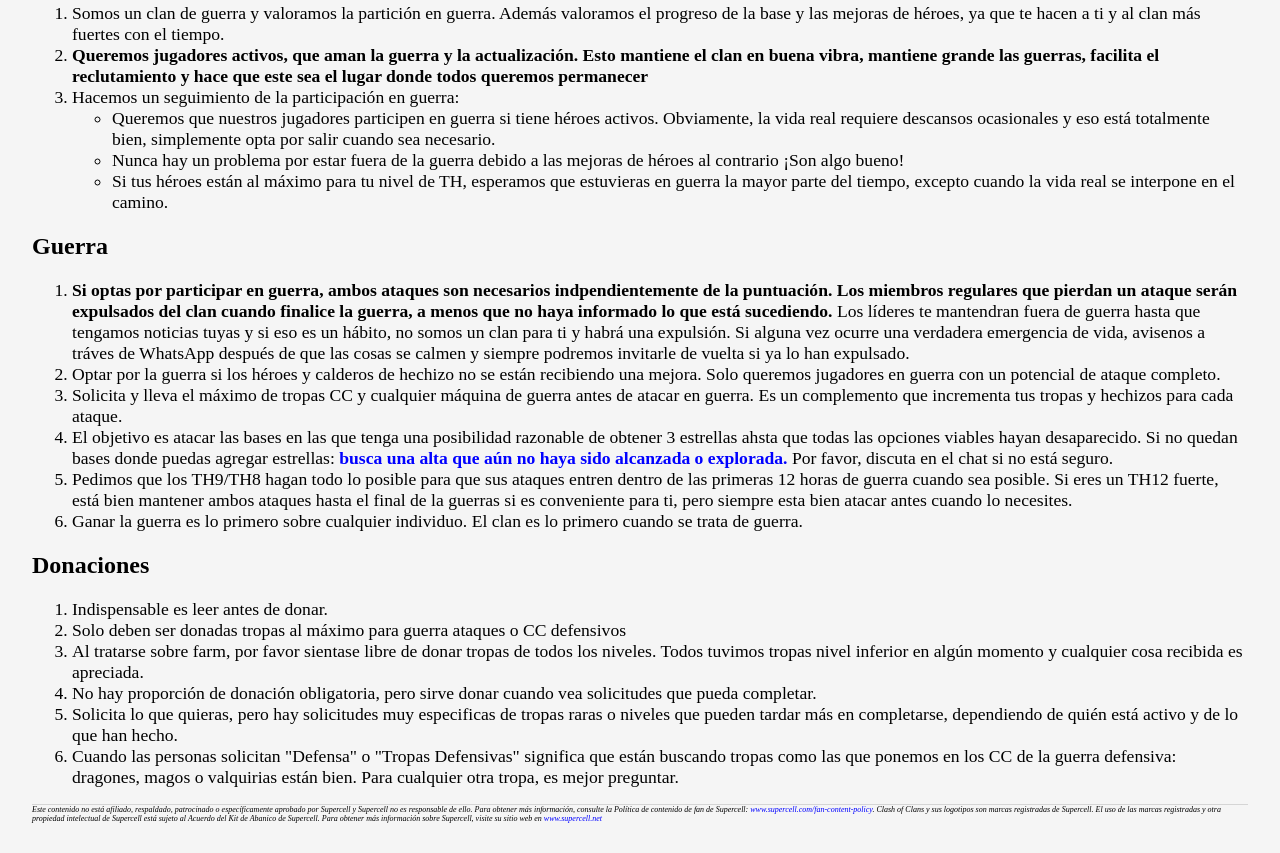
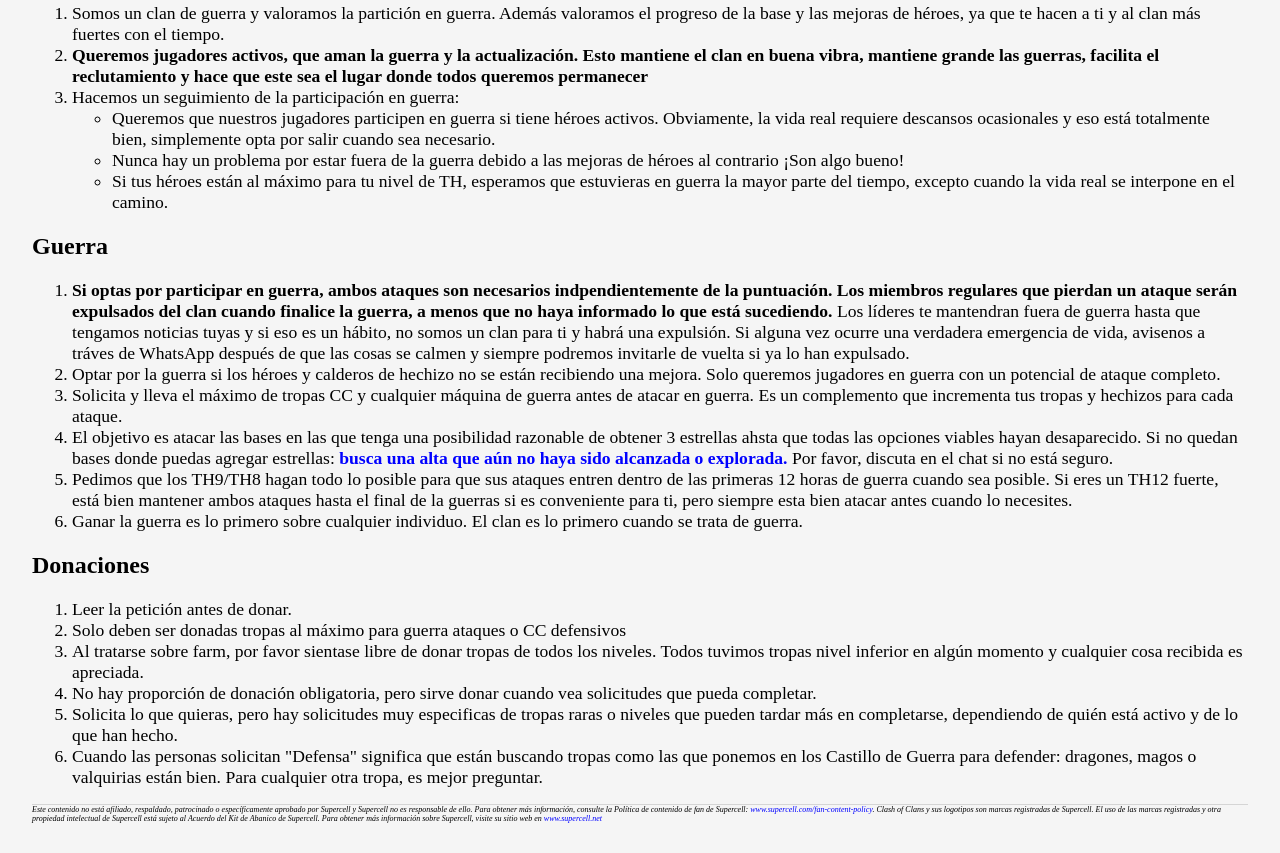
Before and after one commit to horsecoc/horsecoc.github.io, a plain HTML site: page reglas.html in a window 1280 px wide. Shown: the part 478-1331 px from the top of the page. Drawn offline with Linux system fonts and the light colour scheme.

Commit message:
Update reglas.html

```diff
--- a/reglas.html
+++ b/reglas.html
@@ -60,12 +60,12 @@
 
         <h2>Donaciones</h2>
           <ol>
-            <li>Indispensable es leer antes de donar.</li>
+            <li>Leer la petición antes de donar.</li>
             <li>Solo deben ser donadas tropas al máximo para guerra ataques o CC defensivos</li>
             <li>Al tratarse sobre farm, por favor sientase libre de donar tropas de todos los niveles. Todos tuvimos tropas nivel inferior en algún momento y cualquier cosa recibida es apreciada.</li>
             <li>No hay proporción de donación obligatoria, pero sirve donar cuando vea solicitudes que pueda completar.</li>
             <li>Solicita lo que quieras, pero hay solicitudes muy especificas de tropas raras o niveles que pueden tardar más en completarse, dependiendo de quién está activo y de lo que han hecho.</li>
-            <li>Cuando las personas solicitan "Defensa" o "Tropas Defensivas" significa que están buscando tropas como las que ponemos en los CC de la guerra defensiva: dragones, magos o valquirias están bien. Para cualquier otra tropa, es mejor preguntar.</li>
+            <li>Cuando las personas solicitan "Defensa" significa que están buscando tropas como las que ponemos en los Castillo de Guerra para defender: dragones, magos o valquirias están bien. Para cualquier otra tropa, es mejor preguntar.</li>
           </ol>
 
     </body>
```
